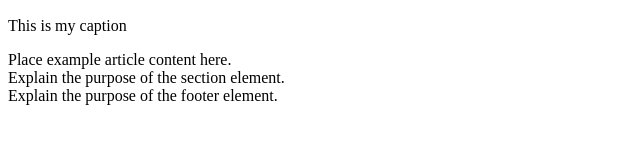
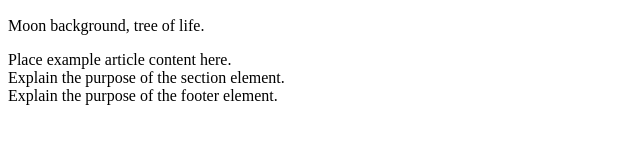
Before and after one commit to taylordavids1021/html_challenges, a plain HTML site: page html_webpage_challenge/html_webpage_challenge.html in a window 1280 px wide. Shown: the part 429-572 px from the top of the page, 0-640 px from the left. Drawn offline with Linux system fonts and the light colour scheme.

Commit message:
update readme

```diff
--- a/html_webpage_challenge/html_webpage_challenge.html
+++ b/html_webpage_challenge/html_webpage_challenge.html
@@ -29,7 +29,7 @@
         <!--add img tag to div tag-->
         <div>
             <img src="images/tree.jpg" alt="" height="350px" width="500">
-            <p>This is my caption</p>
+            <p>Moon background, tree of life.</p>
         </div>
         <div class="article">Place example article content here.</div>
         <div class="section">Explain the purpose of the section element.</div>
```
